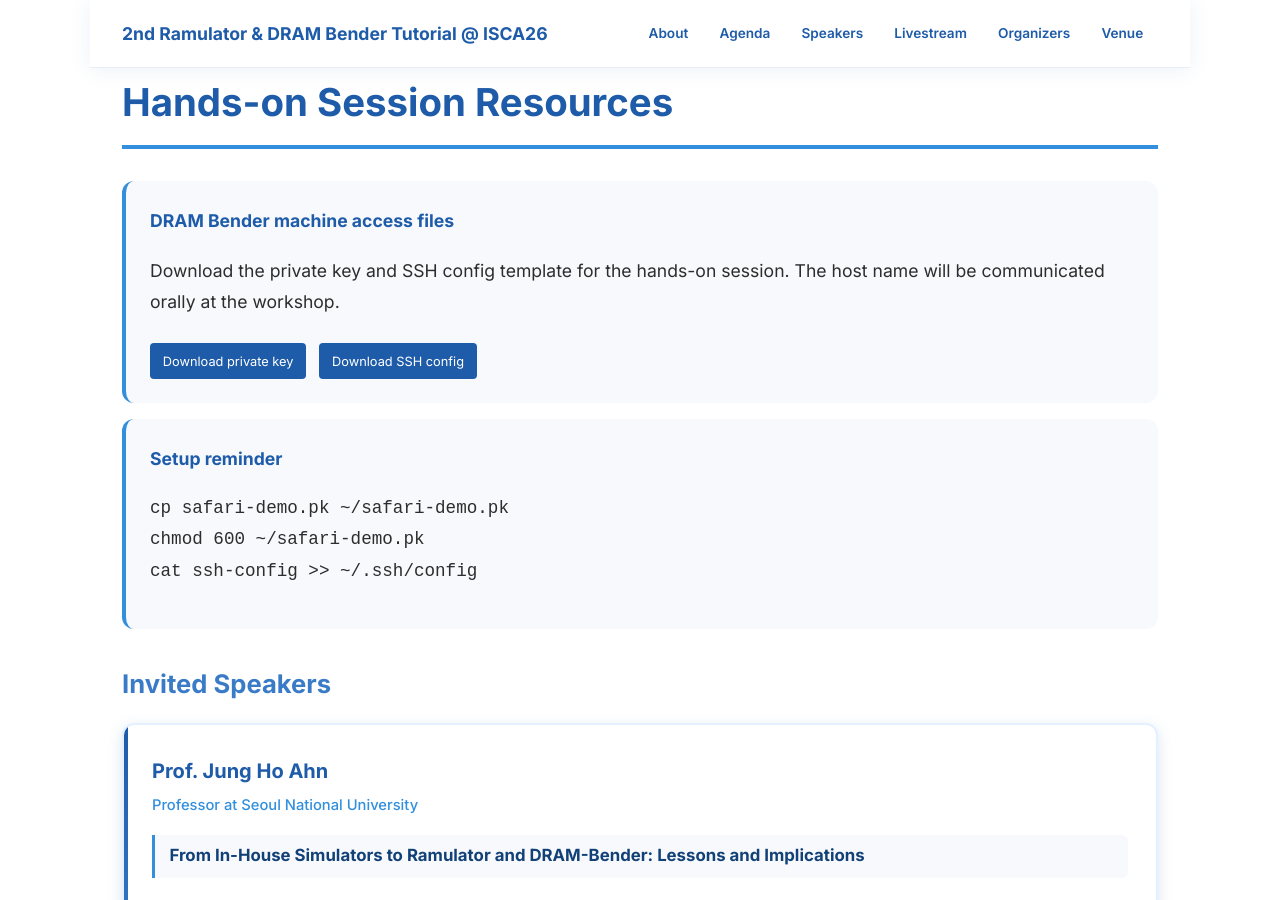
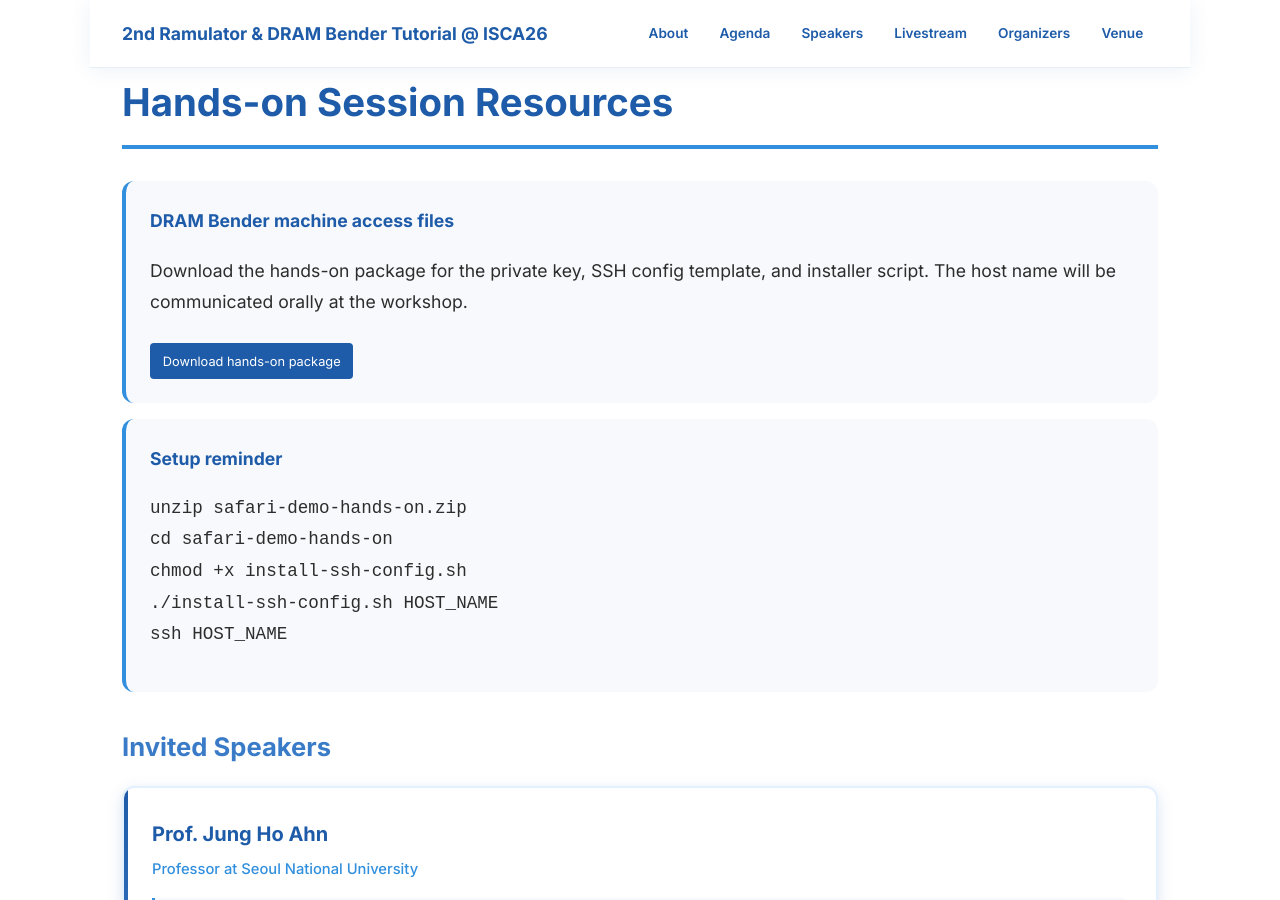
Before and after one commit to olgunataberk/rndb-isca26, a Jekyll site: the page built from index.md, in a window 1280 px wide and 900 px high, scrolled down 4625 px. Built offline with Jekyll 4.4.1, drawn with Linux system fonts in a browser that asks for light colours.

Commit message:
add tutorial sources again

```diff
--- a/index.md
+++ b/index.md
@@ -260,16 +260,17 @@ and <a href="https://github.com/CMU-SAFARI/DRAM-Bender">DRAM Bender</a>, an FPGA
 
   <div class="material-item">
     <strong>DRAM Bender machine access files</strong>
-    <p>Download the private key and SSH config template for the hands-on session. The host name will be communicated orally at the workshop.</p>
-    <a href="{{ '/assets/resources/safari-demo.pk' | relative_url }}" class="material-link" download="safari-demo.pk">Download private key</a>
-    <a href="{{ '/assets/resources/ssh-config' | relative_url }}" class="material-link" download="ssh-config">Download SSH config</a>
+    <p>Download the hands-on package for the private key, SSH config template, and installer script. The host name will be communicated orally at the workshop.</p>
+    <a href="{{ '/assets/resources/safari-demo-hands-on.zip' | relative_url }}" class="material-link" download="safari-demo-hands-on.zip">Download hands-on package</a>
   </div>
 
   <div class="material-item">
     <strong>Setup reminder</strong>
-    <pre><code>cp safari-demo.pk ~/safari-demo.pk
-chmod 600 ~/safari-demo.pk
-cat ssh-config >> ~/.ssh/config</code></pre>
+    <pre><code>unzip safari-demo-hands-on.zip
+cd safari-demo-hands-on
+chmod +x install-ssh-config.sh
+./install-ssh-config.sh HOST_NAME
+ssh HOST_NAME</code></pre>
   </div>
 
 </div>
```
Also changed, not shown: 4 other files.
